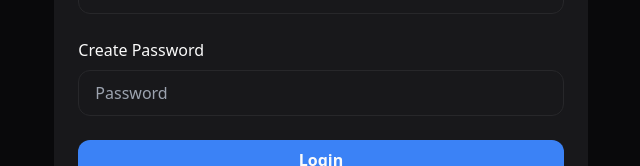
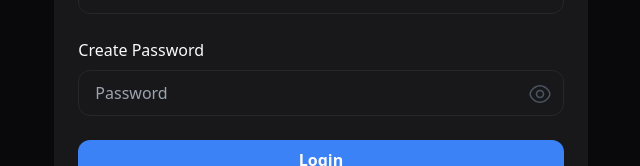
Before and after one commit to ahmadhabibi14/quizz-app, a React (Vite) app: page /login in a window 1280 px wide. Shown: the part 196-362 px from the top of the page, without its empty margins (319-959 px from the left). Built offline with nearby package versions, Linux system fonts and the light colour scheme; no server answers.

Commit message:
Add showPassword handler

```diff
--- a/src/App.jsx
+++ b/src/App.jsx
@@ -11,7 +11,6 @@ function App() {
       const data = await resp.json()
       return setTriviaData(() => data.results)
    }
-
    useEffect(() => {
       fetchData();
    }, []);
--- a/src/pages/login.jsx
+++ b/src/pages/login.jsx
@@ -6,6 +6,7 @@ import Cookies from "js-cookie"
 
 const Login = () => {
    const navigate = useNavigate();
+   const [showPass, setShowPass] = useState(false);
    const [email, setEmail] = useState("");
    const [password, setPassword] = useState("");
 
@@ -17,13 +18,16 @@ const Login = () => {
                Cookies.set("firebase_token", token, { expires: 7 });
             });
             navigate("/")
+            alert("Success Login !!")
          })
          .catch((error) => {
             const errorCode = error.code;
             const errorMessage = error.message;
             console.log(errorCode, errorMessage);
+            alert("Login Failed !!")
          });
    }
+
    return (
       <section className="flex flex-col space-y-4 w-5/12 bg-zinc-900 rounded-xl p-6">
          <h1 className="text-center text-xl font-bold">Login</h1>
@@ -43,15 +47,44 @@ const Login = () => {
 
             <div className="flex flex-col space-y-2">
                <label htmlFor="password">Create Password</label>
-               <input
-                  className="border-zinc-800 border rounded-xl bg-zinc-900 focus:border-blue-500 caret-blue-500 py-2.5 px-4 outline-0"
-                  type="password"
+               <div className="flex flex-row items-center w-full relative">
+                  <input className="grow bg-transparent border border-zinc-800 focus:border-blue-500 caret-blue-500 rounded-xl py-2.5 px-4 outline-0"
+                     type={showPass ? 'text' : 'password'}
                      label="Create Password"
                      value={password}
                      onChange={(e) => setPassword(e.target.value)}
                      placeholder="Password"
                      required
                   />
+                  <button
+                     type="button"
+                     title={!showPass ? 'Show Password' : 'Hide password'}
+                     className="absolute right-0 top-0 p-3 h-full"
+                     onClick={() => setShowPass(!showPass)}
+                  >
+                     <svg
+                        viewBox="0 0 24 24"
+                        className={!showPass
+                           ? 'fill-gray-600 hover:fill-sky-500 w-[24px] h-auto block'
+                           : 'fill-gray-600 hover:fill-sky-500 w-[24px] h-auto hidden'}
+                     >
+                        <path d="M11.9999 16.3299C9.60992 16.3299 7.66992 14.3899 7.66992 11.9999C7.66992 9.60992 9.60992 7.66992 11.9999 7.66992C14.3899 7.66992 16.3299 9.60992 16.3299 11.9999C16.3299 14.3899 14.3899 16.3299 11.9999 16.3299ZM11.9999 9.16992C10.4399 9.16992 9.16992 10.4399 9.16992 11.9999C9.16992 13.5599 10.4399 14.8299 11.9999 14.8299C13.5599 14.8299 14.8299 13.5599 14.8299 11.9999C14.8299 10.4399 13.5599 9.16992 11.9999 9.16992Z" />
+                        <path d="M12.0001 21.02C8.24008 21.02 4.69008 18.82 2.25008 15C1.19008 13.35 1.19008 10.66 2.25008 8.99998C4.70008 5.17998 8.25008 2.97998 12.0001 2.97998C15.7501 2.97998 19.3001 5.17998 21.7401 8.99998C22.8001 10.65 22.8001 13.34 21.7401 15C19.3001 18.82 15.7501 21.02 12.0001 21.02ZM12.0001 4.47998C8.77008 4.47998 5.68008 6.41998 3.52008 9.80998C2.77008 10.98 2.77008 13.02 3.52008 14.19C5.68008 17.58 8.77008 19.52 12.0001 19.52C15.2301 19.52 18.3201 17.58 20.4801 14.19C21.2301 13.02 21.2301 10.98 20.4801 9.80998C18.3201 6.41998 15.2301 4.47998 12.0001 4.47998Z" />
+                     </svg>
+                     <svg
+                        className={showPass
+                           ? 'fill-gray-600 hover:fill-sky-500 w-[24px] h-auto block'
+                           : 'fill-gray-600 hover:fill-sky-500 w-[24px] h-auto hidden'}
+                     >
+                        <path d="M9.46992 15.2799C9.27992 15.2799 9.08992 15.2099 8.93992 15.0599C8.11992 14.2399 7.66992 13.1499 7.66992 11.9999C7.66992 9.60992 9.60992 7.66992 11.9999 7.66992C13.1499 7.66992 14.2399 8.11992 15.0599 8.93992C15.1999 9.07992 15.2799 9.26992 15.2799 9.46992C15.2799 9.66992 15.1999 9.85992 15.0599 9.99992L9.99992 15.0599C9.84992 15.2099 9.65992 15.2799 9.46992 15.2799ZM11.9999 9.16992C10.4399 9.16992 9.16992 10.4399 9.16992 11.9999C9.16992 12.4999 9.29992 12.9799 9.53992 13.3999L13.3999 9.53992C12.9799 9.29992 12.4999 9.16992 11.9999 9.16992Z" />
+                        <path d="M5.59984 18.51C5.42984 18.51 5.24984 18.45 5.10984 18.33C4.03984 17.42 3.07984 16.3 2.25984 15C1.19984 13.35 1.19984 10.66 2.25984 8.99998C4.69984 5.17998 8.24984 2.97998 11.9998 2.97998C14.1998 2.97998 16.3698 3.73998 18.2698 5.16998C18.5998 5.41998 18.6698 5.88998 18.4198 6.21998C18.1698 6.54998 17.6998 6.61998 17.3698 6.36998C15.7298 5.12998 13.8698 4.47998 11.9998 4.47998C8.76984 4.47998 5.67984 6.41998 3.51984 9.80998C2.76984 10.98 2.76984 13.02 3.51984 14.19C4.26984 15.36 5.12984 16.37 6.07984 17.19C6.38984 17.46 6.42984 17.93 6.15984 18.25C6.01984 18.42 5.80984 18.51 5.59984 18.51Z" />
+                        <path d="M12.0006 21.02C10.6706 21.02 9.37055 20.75 8.12055 20.22C7.74055 20.06 7.56055 19.62 7.72055 19.24C7.88055 18.86 8.32055 18.68 8.70055 18.84C9.76055 19.29 10.8706 19.52 11.9906 19.52C15.2206 19.52 18.3106 17.58 20.4706 14.19C21.2206 13.02 21.2206 10.98 20.4706 9.81C20.1606 9.32 19.8205 8.85 19.4606 8.41C19.2006 8.09 19.2506 7.62 19.5706 7.35C19.8906 7.09 20.3605 7.13 20.6306 7.46C21.0206 7.94 21.4006 8.46 21.7406 9C22.8006 10.65 22.8006 13.34 21.7406 15C19.3006 18.82 15.7506 21.02 12.0006 21.02Z" />
+                        <path d="M12.6896 16.2701C12.3396 16.2701 12.0196 16.0201 11.9496 15.6601C11.8696 15.2501 12.1396 14.8601 12.5496 14.7901C13.6496 14.5901 14.5696 13.6701 14.7696 12.5701C14.8496 12.1601 15.2396 11.9001 15.6496 11.9701C16.0596 12.0501 16.3296 12.4401 16.2496 12.8501C15.9296 14.5801 14.5496 15.9501 12.8296 16.2701C12.7796 16.2601 12.7396 16.2701 12.6896 16.2701Z" />
+                        <path d="M1.99945 22.75C1.80945 22.75 1.61945 22.68 1.46945 22.53C1.17945 22.24 1.17945 21.76 1.46945 21.47L8.93945 14C9.22945 13.71 9.70945 13.71 9.99945 14C10.2895 14.29 10.2895 14.77 9.99945 15.06L2.52945 22.53C2.37945 22.68 2.18945 22.75 1.99945 22.75Z" />
+                        <path d="M14.5307 10.2199C14.3407 10.2199 14.1507 10.1499 14.0007 9.99994C13.7107 9.70994 13.7107 9.22994 14.0007 8.93994L21.4707 1.46994C21.7607 1.17994 22.2407 1.17994 22.5307 1.46994C22.8207 1.75994 22.8207 2.23994 22.5307 2.52994L15.0607 9.99994C14.9107 10.1499 14.7207 10.2199 14.5307 10.2199Z" />
+                     </svg>
+                  </button>
+               </div>
             </div>
 
             <button type="submit" className="py-2 px-4 rounded-xl font-semibold bg-blue-500 hover:bg-blue-600">
--- a/src/pages/signup.jsx
+++ b/src/pages/signup.jsx
@@ -5,13 +5,12 @@ import { auth } from "../config/firebase";
 
 const SignUp = () => {
    const navigate = useNavigate();
-
+   const [showPass, setShowPass] = useState(false);
    const [email, setEmail] = useState("");
    const [password, setPassword] = useState("");
 
    const onSignUp = async (e) => {
       e.preventDefault()
-
       await createUserWithEmailAndPassword(auth, email, password)
          .then((userCredential) => {
             // Signed in
@@ -45,15 +44,44 @@ const SignUp = () => {
 
             <div className="flex flex-col space-y-2">
                <label htmlFor="password">Create Password</label>
-               <input
-                  className="border-zinc-800 border rounded-xl bg-zinc-900 focus:border-blue-500 caret-blue-500 py-2.5 px-4 outline-0"
-                  type="password"
+               <div className="flex flex-row items-center w-full relative">
+                  <input className="grow bg-transparent border border-zinc-800 focus:border-blue-500 caret-blue-500 rounded-xl py-2.5 px-4 outline-0"
+                     type={showPass ? 'text' : 'password'}
                      label="Create Password"
                      value={password}
                      onChange={(e) => setPassword(e.target.value)}
                      placeholder="Password"
                      required
                   />
+                  <button
+                     type="button"
+                     title={!showPass ? 'Show Password' : 'Hide password'}
+                     className="absolute right-0 top-0 p-3 h-full"
+                     onClick={() => setShowPass(!showPass)}
+                  >
+                     <svg
+                        viewBox="0 0 24 24"
+                        className={!showPass
+                           ? 'fill-gray-600 hover:fill-sky-500 w-[24px] h-auto block'
+                           : 'fill-gray-600 hover:fill-sky-500 w-[24px] h-auto hidden'}
+                     >
+                        <path d="M11.9999 16.3299C9.60992 16.3299 7.66992 14.3899 7.66992 11.9999C7.66992 9.60992 9.60992 7.66992 11.9999 7.66992C14.3899 7.66992 16.3299 9.60992 16.3299 11.9999C16.3299 14.3899 14.3899 16.3299 11.9999 16.3299ZM11.9999 9.16992C10.4399 9.16992 9.16992 10.4399 9.16992 11.9999C9.16992 13.5599 10.4399 14.8299 11.9999 14.8299C13.5599 14.8299 14.8299 13.5599 14.8299 11.9999C14.8299 10.4399 13.5599 9.16992 11.9999 9.16992Z" />
+                        <path d="M12.0001 21.02C8.24008 21.02 4.69008 18.82 2.25008 15C1.19008 13.35 1.19008 10.66 2.25008 8.99998C4.70008 5.17998 8.25008 2.97998 12.0001 2.97998C15.7501 2.97998 19.3001 5.17998 21.7401 8.99998C22.8001 10.65 22.8001 13.34 21.7401 15C19.3001 18.82 15.7501 21.02 12.0001 21.02ZM12.0001 4.47998C8.77008 4.47998 5.68008 6.41998 3.52008 9.80998C2.77008 10.98 2.77008 13.02 3.52008 14.19C5.68008 17.58 8.77008 19.52 12.0001 19.52C15.2301 19.52 18.3201 17.58 20.4801 14.19C21.2301 13.02 21.2301 10.98 20.4801 9.80998C18.3201 6.41998 15.2301 4.47998 12.0001 4.47998Z" />
+                     </svg>
+                     <svg
+                        className={showPass
+                           ? 'fill-gray-600 hover:fill-sky-500 w-[24px] h-auto block'
+                           : 'fill-gray-600 hover:fill-sky-500 w-[24px] h-auto hidden'}
+                     >
+                        <path d="M9.46992 15.2799C9.27992 15.2799 9.08992 15.2099 8.93992 15.0599C8.11992 14.2399 7.66992 13.1499 7.66992 11.9999C7.66992 9.60992 9.60992 7.66992 11.9999 7.66992C13.1499 7.66992 14.2399 8.11992 15.0599 8.93992C15.1999 9.07992 15.2799 9.26992 15.2799 9.46992C15.2799 9.66992 15.1999 9.85992 15.0599 9.99992L9.99992 15.0599C9.84992 15.2099 9.65992 15.2799 9.46992 15.2799ZM11.9999 9.16992C10.4399 9.16992 9.16992 10.4399 9.16992 11.9999C9.16992 12.4999 9.29992 12.9799 9.53992 13.3999L13.3999 9.53992C12.9799 9.29992 12.4999 9.16992 11.9999 9.16992Z" />
+                        <path d="M5.59984 18.51C5.42984 18.51 5.24984 18.45 5.10984 18.33C4.03984 17.42 3.07984 16.3 2.25984 15C1.19984 13.35 1.19984 10.66 2.25984 8.99998C4.69984 5.17998 8.24984 2.97998 11.9998 2.97998C14.1998 2.97998 16.3698 3.73998 18.2698 5.16998C18.5998 5.41998 18.6698 5.88998 18.4198 6.21998C18.1698 6.54998 17.6998 6.61998 17.3698 6.36998C15.7298 5.12998 13.8698 4.47998 11.9998 4.47998C8.76984 4.47998 5.67984 6.41998 3.51984 9.80998C2.76984 10.98 2.76984 13.02 3.51984 14.19C4.26984 15.36 5.12984 16.37 6.07984 17.19C6.38984 17.46 6.42984 17.93 6.15984 18.25C6.01984 18.42 5.80984 18.51 5.59984 18.51Z" />
+                        <path d="M12.0006 21.02C10.6706 21.02 9.37055 20.75 8.12055 20.22C7.74055 20.06 7.56055 19.62 7.72055 19.24C7.88055 18.86 8.32055 18.68 8.70055 18.84C9.76055 19.29 10.8706 19.52 11.9906 19.52C15.2206 19.52 18.3106 17.58 20.4706 14.19C21.2206 13.02 21.2206 10.98 20.4706 9.81C20.1606 9.32 19.8205 8.85 19.4606 8.41C19.2006 8.09 19.2506 7.62 19.5706 7.35C19.8906 7.09 20.3605 7.13 20.6306 7.46C21.0206 7.94 21.4006 8.46 21.7406 9C22.8006 10.65 22.8006 13.34 21.7406 15C19.3006 18.82 15.7506 21.02 12.0006 21.02Z" />
+                        <path d="M12.6896 16.2701C12.3396 16.2701 12.0196 16.0201 11.9496 15.6601C11.8696 15.2501 12.1396 14.8601 12.5496 14.7901C13.6496 14.5901 14.5696 13.6701 14.7696 12.5701C14.8496 12.1601 15.2396 11.9001 15.6496 11.9701C16.0596 12.0501 16.3296 12.4401 16.2496 12.8501C15.9296 14.5801 14.5496 15.9501 12.8296 16.2701C12.7796 16.2601 12.7396 16.2701 12.6896 16.2701Z" />
+                        <path d="M1.99945 22.75C1.80945 22.75 1.61945 22.68 1.46945 22.53C1.17945 22.24 1.17945 21.76 1.46945 21.47L8.93945 14C9.22945 13.71 9.70945 13.71 9.99945 14C10.2895 14.29 10.2895 14.77 9.99945 15.06L2.52945 22.53C2.37945 22.68 2.18945 22.75 1.99945 22.75Z" />
+                        <path d="M14.5307 10.2199C14.3407 10.2199 14.1507 10.1499 14.0007 9.99994C13.7107 9.70994 13.7107 9.22994 14.0007 8.93994L21.4707 1.46994C21.7607 1.17994 22.2407 1.17994 22.5307 1.46994C22.8207 1.75994 22.8207 2.23994 22.5307 2.52994L15.0607 9.99994C14.9107 10.1499 14.7207 10.2199 14.5307 10.2199Z" />
+                     </svg>
+                  </button>
+               </div>
             </div>
 
             <button type="submit" className="py-2 px-4 rounded-xl font-semibold bg-blue-500 hover:bg-blue-600">
```
Lines whose indentation alone changed are shown as unchanged.
